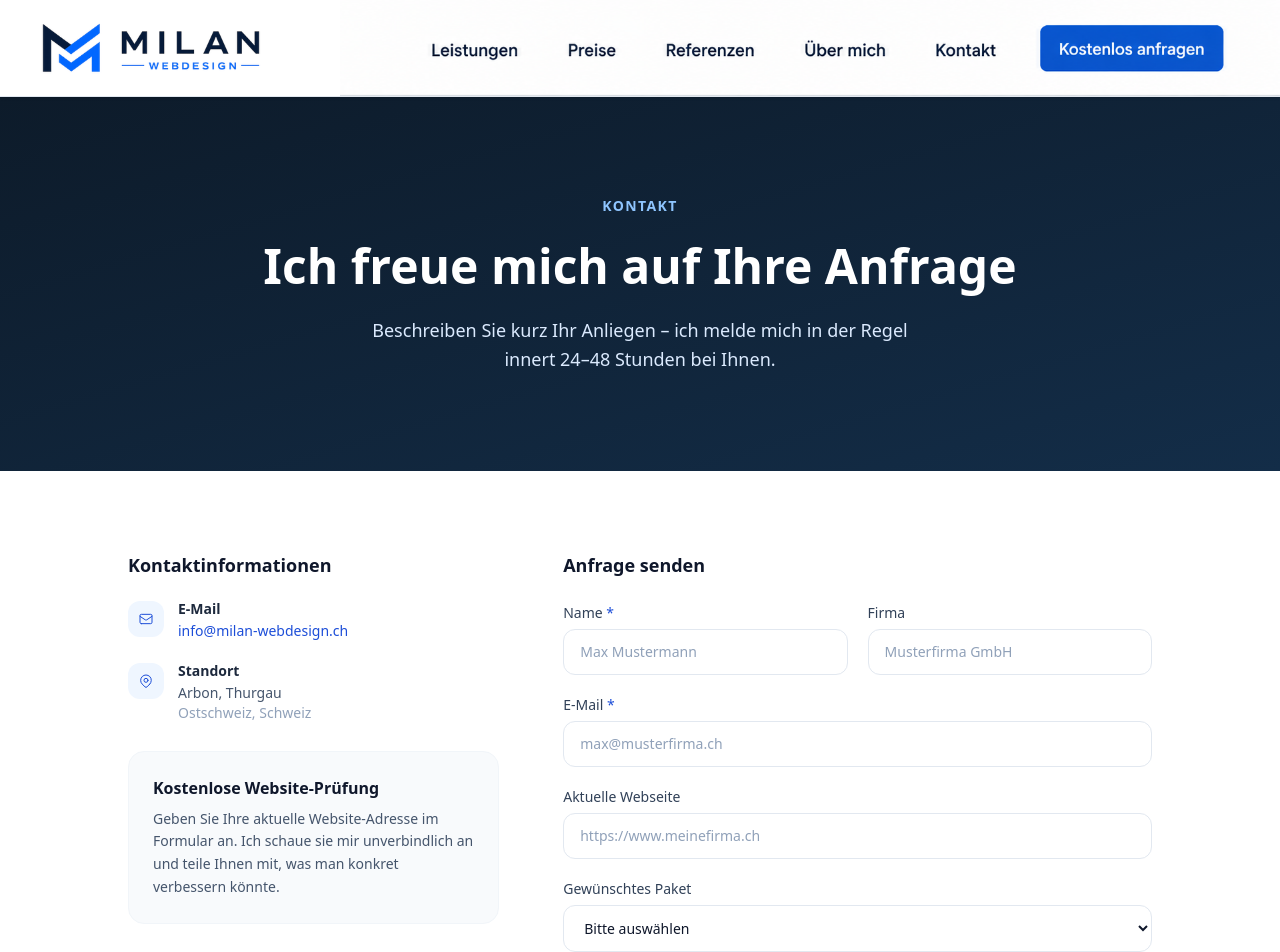
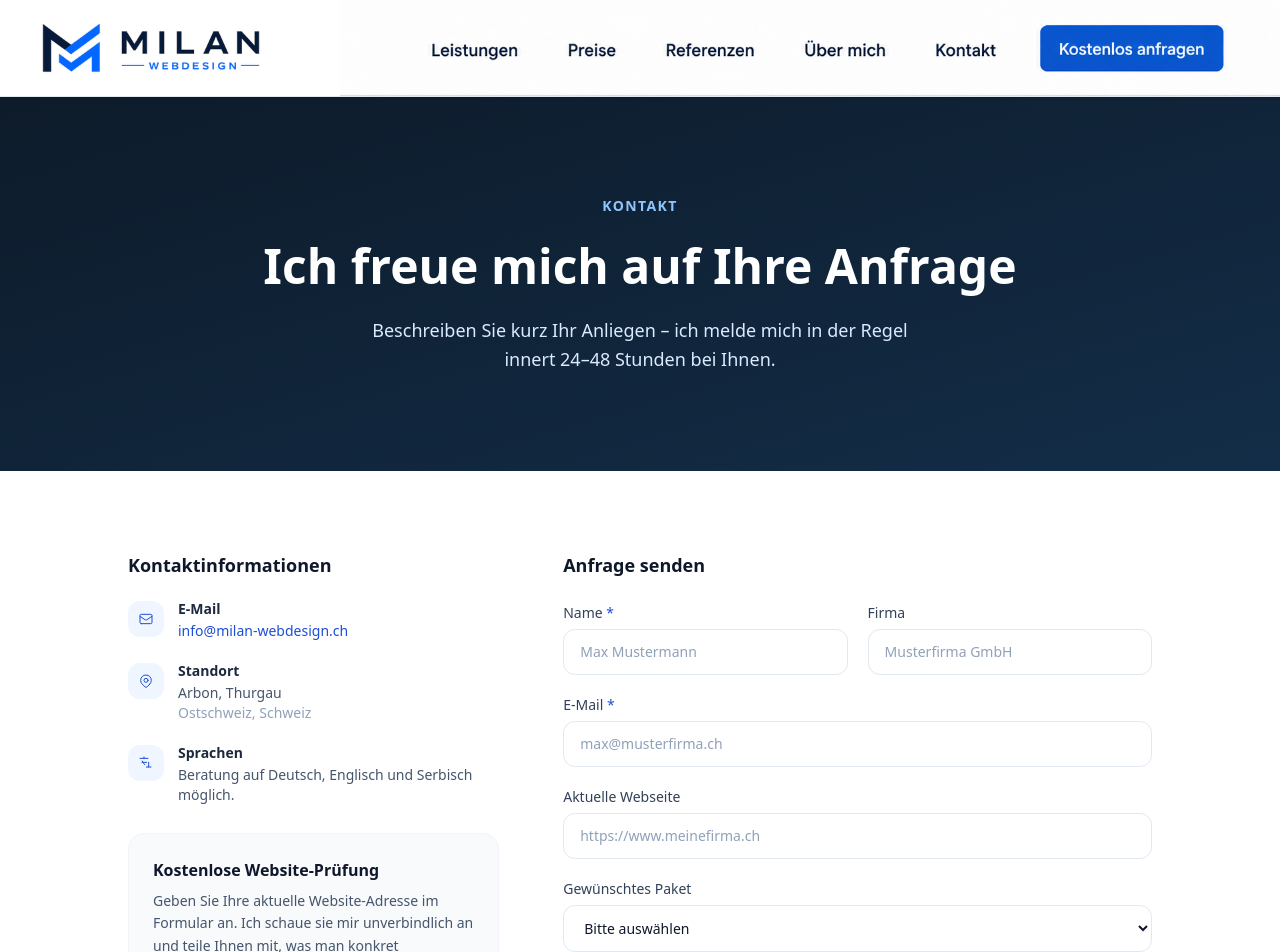
Before and after one commit to mljanko/milan-webdesign, a Next.js app: page /kontakt in a window 1280 px wide. Shown: the top 952 px of the page. Built offline with nearby package versions, Linux system fonts and the light colour scheme.

Commit message:
Add multilingual consultation note

```diff
--- a/src/app/kontakt/page.tsx
+++ b/src/app/kontakt/page.tsx
@@ -119,6 +119,32 @@ export default async function KontaktPage({ searchParams }: KontaktPageProps) {
                       </address>
                     </div>
                   </div>
+                  <div className="flex items-start gap-3.5">
+                    <div className="w-9 h-9 bg-blue-50 rounded-xl shrink-0 flex items-center justify-center mt-0.5">
+                      <svg
+                        className="w-4 h-4 text-accent"
+                        fill="none"
+                        viewBox="0 0 24 24"
+                        stroke="currentColor"
+                        aria-hidden="true"
+                      >
+                        <path
+                          strokeLinecap="round"
+                          strokeLinejoin="round"
+                          strokeWidth={1.5}
+                          d="M3 5h12M9 3v2m1.048 9.5A18.022 18.022 0 016.412 9m6.088 9h7m-3.5-7v7m-10-7h7"
+                        />
+                      </svg>
+                    </div>
+                    <div>
+                      <div className="font-semibold text-slate-800 mb-0.5">
+                        Sprachen
+                      </div>
+                      <p className="text-slate-600">
+                        Beratung auf Deutsch, Englisch und Serbisch möglich.
+                      </p>
+                    </div>
+                  </div>
                 </div>
               </div>
 
--- a/src/app/ueber-mich/page.tsx
+++ b/src/app/ueber-mich/page.tsx
@@ -100,6 +100,10 @@ export default function UeberMichPage() {
               Website modern, übersichtlich und mobilfreundlich zu machen. Mein
               Fokus liegt auf sauberen Firmenwebseiten, einfacher Pflege und
               fairen Preisen.
+            </p>
+            <p className="mt-5 max-w-2xl text-base leading-relaxed text-blue-100/90">
+              Ich berate Sie gerne auf Deutsch, Englisch oder Serbisch – je
+              nachdem, was für Sie am angenehmsten ist.
             </p>
 
             <ul className="mt-8 grid gap-3 text-sm font-medium text-white sm:grid-cols-3 lg:max-w-3xl">
--- a/src/components/Footer.tsx
+++ b/src/components/Footer.tsx
@@ -47,6 +47,9 @@ export default function Footer() {
               >
                 info@milan-webdesign.ch
               </a>
+              <p className="pt-2 text-slate-400">
+                Beratung auf Deutsch, Englisch und Serbisch möglich.
+              </p>
             </address>
           </div>
 
```
